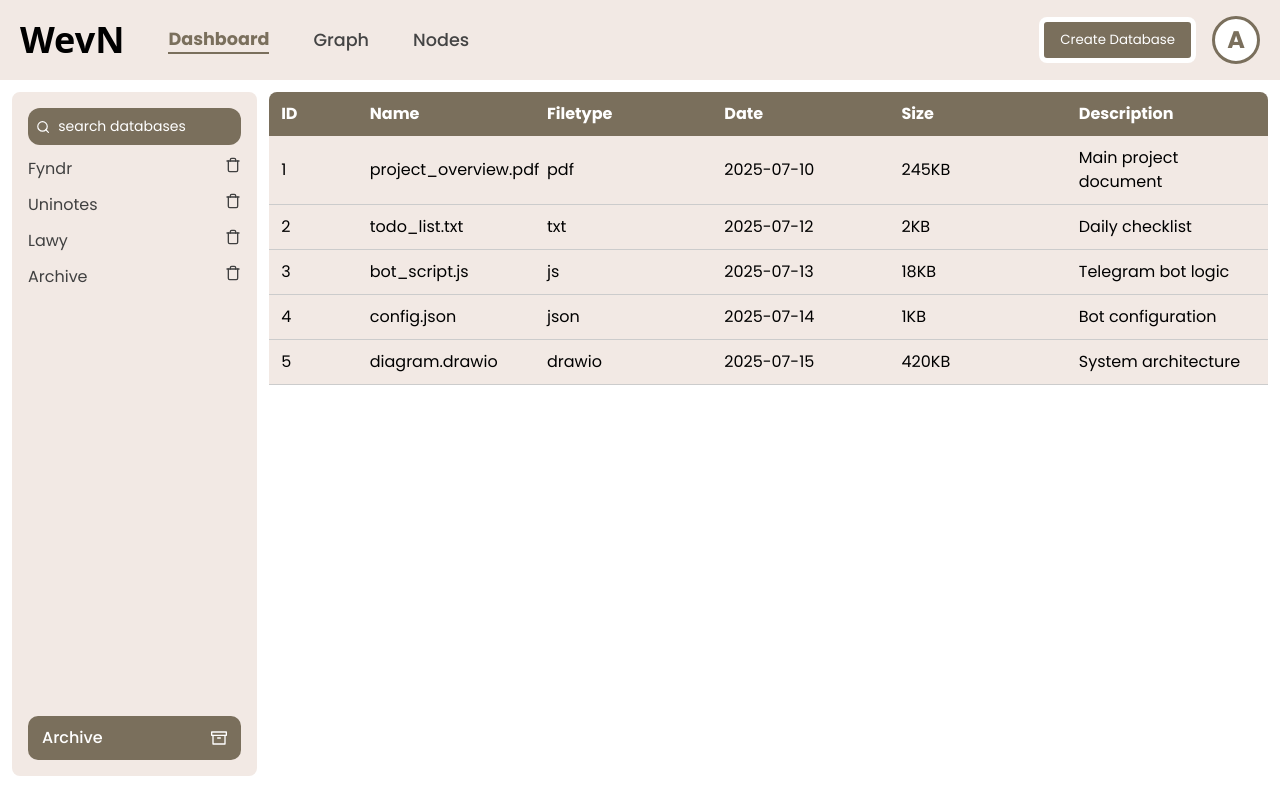
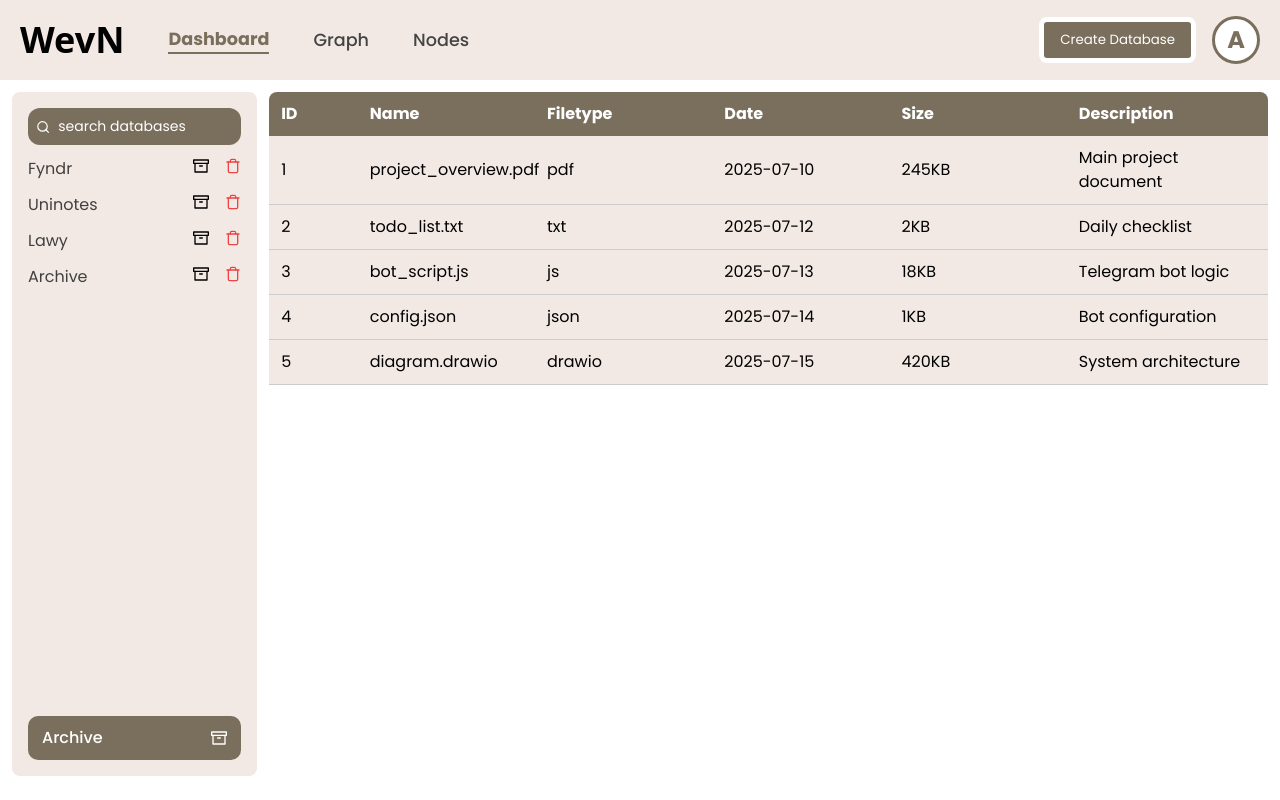
Before and after one commit to WevN-org/WevN, a React (Vite) app: page / in a window 1280 px wide. Built offline with nearby package versions, Linux system fonts and the light colour scheme; a web font is replaced by a local one.

Commit message:
update collection styling in sidebar

```diff
--- a/src/components/sidebar.jsx
+++ b/src/components/sidebar.jsx
@@ -1,4 +1,5 @@
 import { collections } from '../../data/collection_data';
+import { ApiService } from '../services/apiservice';
 import './styles/sidebar.css';
 import { FiSearch, FiArchive, FiTrash } from 'react-icons/fi'; // Feather Icons
 
@@ -15,9 +16,14 @@ export default function Sidebar({ onClick, selectedCollection }) {
                 <nav className="database-list">
                     {
                         collections.map(collection => (
-                            <div key={collection.name} className={`menu-item ${collection.name === selectedCollection ? 'active' : ''}`} onClick={() => onClick(collection.name)}>
-                                {collection.name}
-                                <FiTrash size={16} />
+                            <div className='menu-wrapper'>
+                                <div key={collection.name} className={`menu-item ${collection.name === selectedCollection ? 'active' : ''}`} onClick={() => onClick(collection.name)}>
+                                    {collection.name}
+                                </div>
+                                <div className="menu-icons">
+                                    <FiArchive size={16} />
+                                    <FiTrash size={16} onClick={() => ApiService.deleteCollection(collections.name)} />
+                                </div>
                             </div>
                         ))
                     }
--- a/src/components/styles/sidebar.css
+++ b/src/components/styles/sidebar.css
@@ -37,9 +37,19 @@
     gap: 12px;
 }
 
-.database-list .menu-item {
+.database-list .menu-wrapper {
     display: flex;
     justify-content: space-between;
+}
+
+.database-list .menu-icons>* {
+    cursor: pointer;
+    transition: color 0.2s ease;
+}
+
+.database-list .menu-icons> :last-child {
+    margin-left: 1rem;
+    color: var(--color-danger);
 }
 
 .archive-bar {
--- a/src/context/LogProvider.jsx
+++ b/src/context/LogProvider.jsx
@@ -1,6 +1,6 @@
 // src/context/LogProvider.jsx
 import React, { useCallback, useState } from 'react';
-import { LogContext } from './LogContext';
+import { LogContext } from './logContext';
 
 export default function LogProvider({ children }) {
   const [logs, setLogs] = useState(["🔧 Logging initialized"]);
@@ -9,7 +9,7 @@ export default function LogProvider({ children }) {
     const timestamp = new Date().toLocaleTimeString();
     setLogs(prev => [...prev, `[${timestamp}] ${message}`]);
     console.log(`[Log] ${message}`);
-  },[]);
+  }, []);
 
   return (
     <LogContext.Provider value={{ logs, addLog }}>
--- a/src/pages/graphpage.jsx
+++ b/src/pages/graphpage.jsx
@@ -1,7 +1,7 @@
 import { useEffect, useState, useRef } from 'react';
 import { ForceGraph2D } from 'react-force-graph';
 import { ApiService } from '../services/apiservice';
-import { useLog } from '../context/logcontext';
+import { useLog } from '../context/logContext';
 import '../pages/styles/graphpage.css';
 
 export default function GraphPage() {
@@ -59,10 +59,12 @@ export default function GraphPage() {
                 addLog(`❌ Failed to load collections: ${e.message || e}`);
             });
     }, [addLog]);
+
     function getRandomBrightColor() {
         const hue = Math.floor(Math.random() * 360); // hue: 0–360
         return `hsl(${hue}, 100%, 50%)`; // full saturation, medium lightness
     }
+
     // Load nodes when collection is selected
     useEffect(() => {
         if (!collectionName) return;
```
